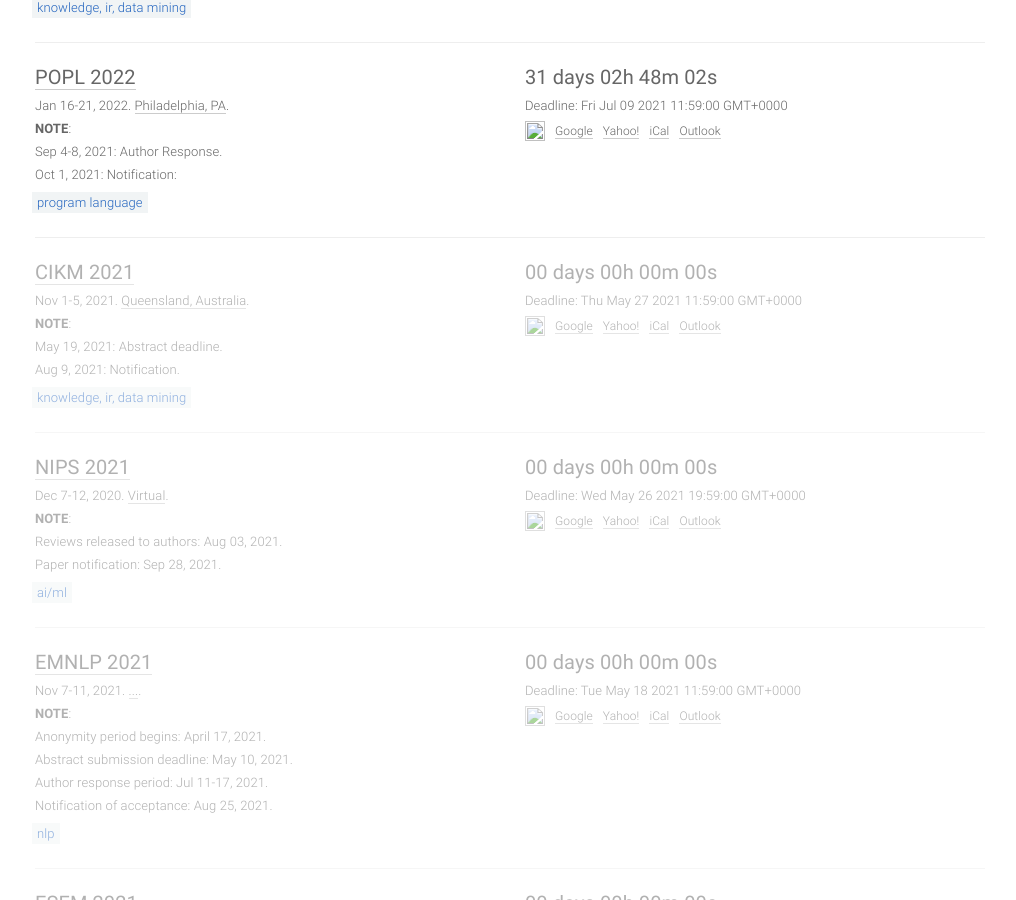
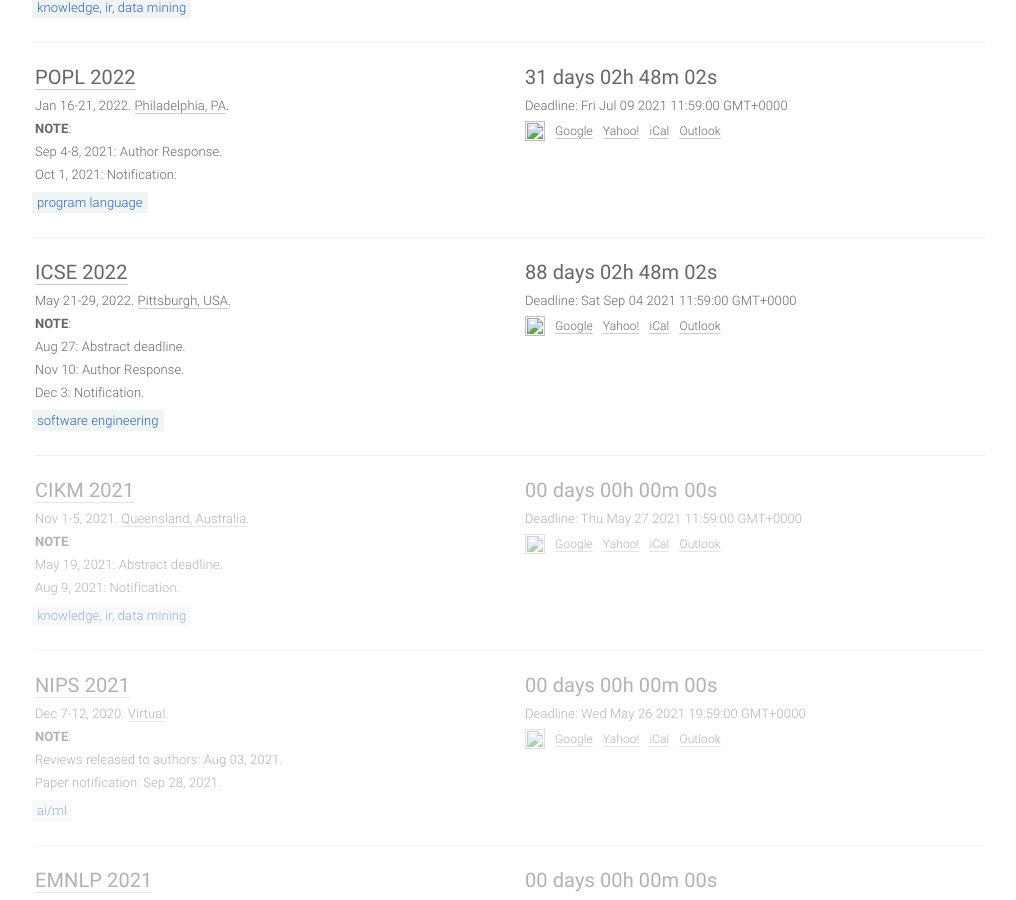
Before and after one commit to YanlinWang/DDL_netlify, a Jekyll site: the page built from index.html, in a window 1280 px wide and 900 px high, scrolled down 442 px. Shown: the whole window, without its empty margins (130-1146 px from the left). Built offline with Jekyll 4.4.1, drawn with Linux system fonts in a browser that asks for light colours; some of the changed text lies outside the part shown.

Commit message:
Update conferences.yml

```diff
--- a/_data/conferences.yml
+++ b/_data/conferences.yml
@@ -1,17 +1,18 @@
 ---
 
 - title: ICSE
-  year: 2021
-  id: icse21
-  link: https://conf.researchr.org/home/icse-2021
-  deadline: '2020-08-28 23:59:00'
+  year: 2022
+  id: icse
+  link: https://conf.researchr.org/track/icse-2022/icse-2022-papers
+  deadline: '2021-09-03 23:59:00'
   timezone: UTC-12
-  date: May 23-29, 2021
-  place: Madrid, Spain
+  date: May 21-29, 2022
+  place: Pittsburgh, USA
   sub: SE
   note: '<b>NOTE</b>:
-         <br>Nov 18-20, 2020: Author Response.
-         <br>Jul 7, 2021: Notification.'
+         <br>Aug 27: Abstract deadline.
+         <br>Nov 10: Author Response.
+         <br>Dec 3: Notification.'
 
 - title: ASE
   year: 2021
```
